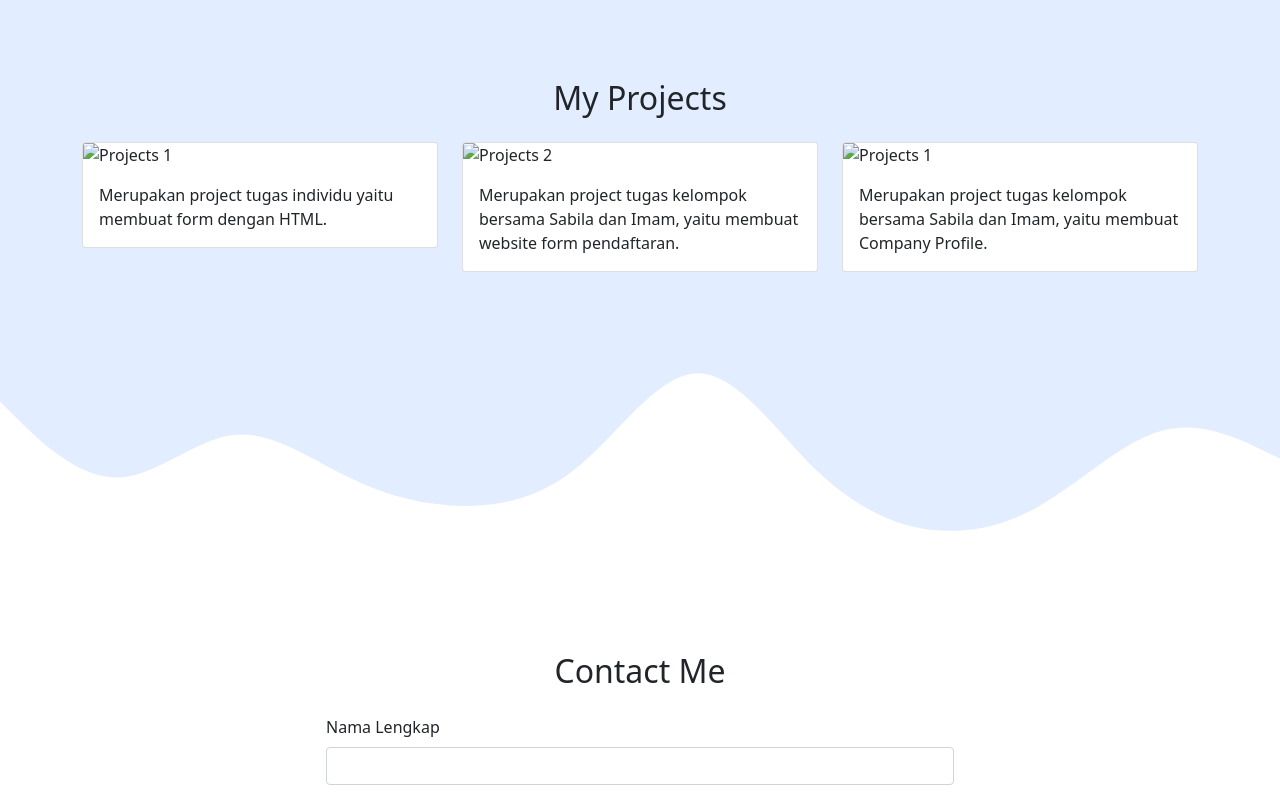
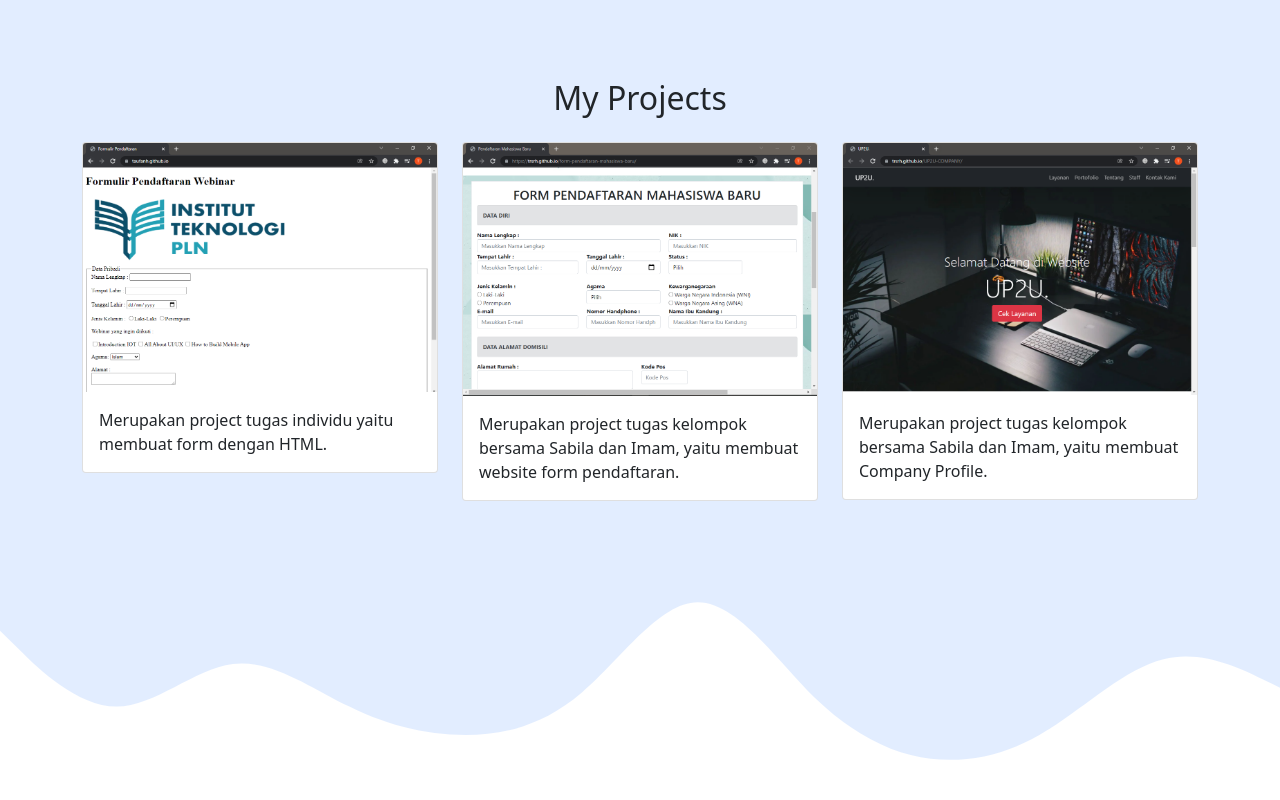
Before and after one commit to taufanh/portofolio, a plain HTML site: page index.html in a window 1280 px wide. Shown: the part 1305-2105 px from the top of the page. Drawn offline with nearby package versions, Linux system fonts and the light colour scheme; the site is published under a folder, as on GitHub Pages, so addresses that start at the root find nothing.

Commit message:
Update index.html

```diff
--- a/index.html
+++ b/index.html
@@ -40,7 +40,7 @@
 
     <!-- Jumbotron -->
     <section class="jumbotron text-center">
-      <img src="portofolio/img/taufan.jpg" alt="Taufan Hidayat" width="200" class="rounded-circle img-thumbnail" />
+      <img src="img/taufan.jpg" alt="Taufan Hidayat" width="200" class="rounded-circle img-thumbnail" />
       <h1 class="display-4">Taufan Hidayat</h1>
       <p class="lead">Mahasiswa S1 Teknik Informatika</p>
       <p class="d-flex justify-content-center">
@@ -96,7 +96,7 @@
           <div class="col-md-4 mb-3">
             <a href="https://taufanh.github.io/" class="projects text-dark">
             <div class="card">
-              <img src="/img/projects/project1.PNG" class="card-img-top" alt="Projects 1" />
+              <img src="img/projects/project1.PNG" class="card-img-top" alt="Projects 1" />
               <div class="card-body">
                 <p class="card-text">Merupakan project tugas individu yaitu membuat form dengan HTML.</p>
               </div>
@@ -106,7 +106,7 @@
           <div class="col-md-4 mb-3">
             <a href="https://trsrh.github.io/form-pendaftaran-mahasiswa-baru/" class="projects text-dark">
             <div class="card" ">
-              <img src="/img/projects/project2.PNG" class="card-img-top" alt="Projects 2" />
+              <img src="img/projects/project2.PNG" class="card-img-top" alt="Projects 2" />
               <div class="card-body">
                 <p class="card-text">Merupakan project tugas kelompok bersama Sabila dan Imam, yaitu membuat website form pendaftaran.</p>
               </div>
@@ -116,7 +116,7 @@
           <div class="col-md-4 mb-3">
             <a href="https://trsrh.github.io/UP2U-COMPANY/" class="projects text-dark">
             <div class="card" >
-              <img src="/img/projects/project3.PNG" class="card-img-top" alt="Projects 1" />
+              <img src="img/projects/project3.PNG" class="card-img-top" alt="Projects 3" />
               <div class="card-body">
                 <p class="card-text">Merupakan project tugas kelompok bersama Sabila dan Imam, yaitu membuat Company Profile.</p>
               </div>
```
